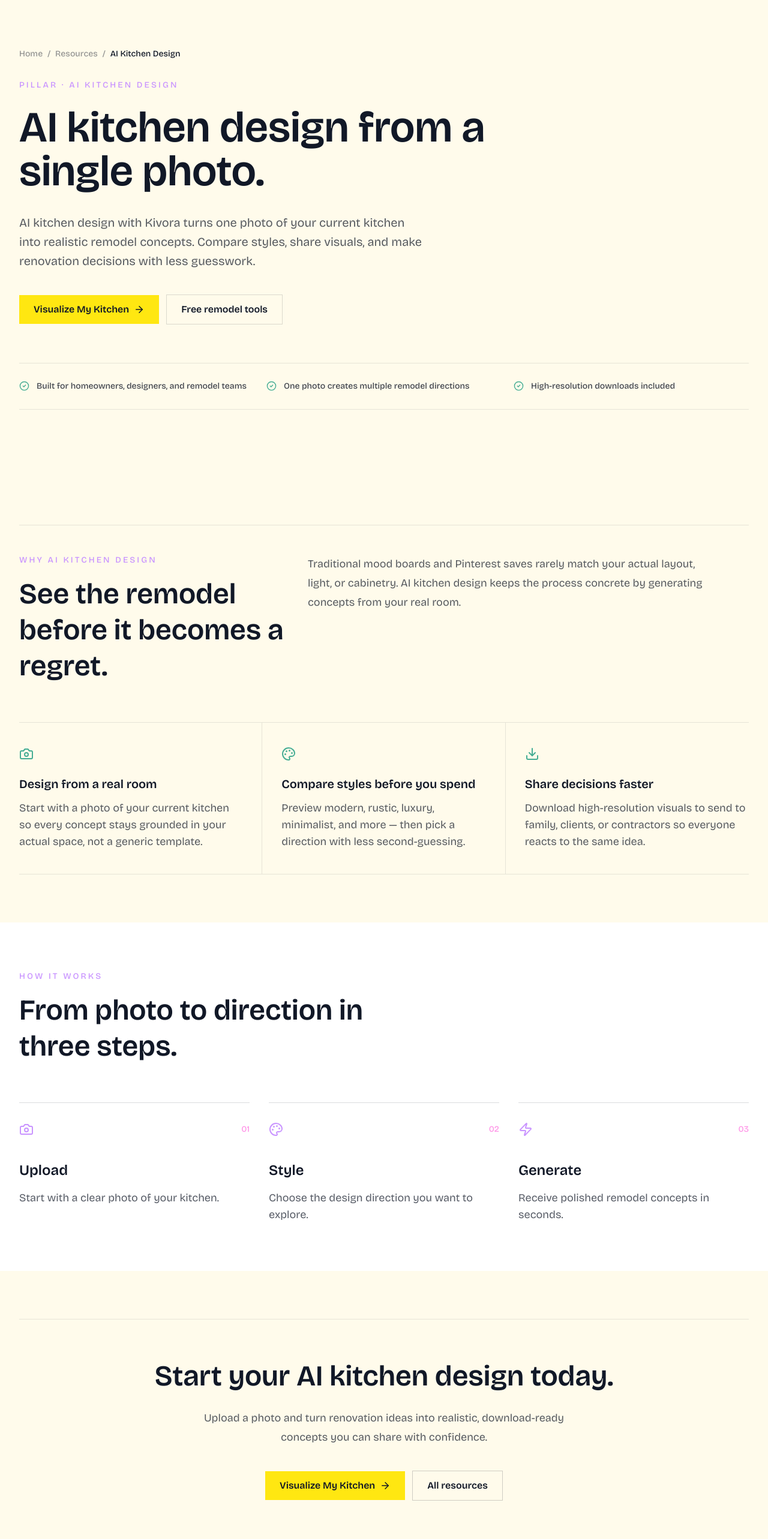
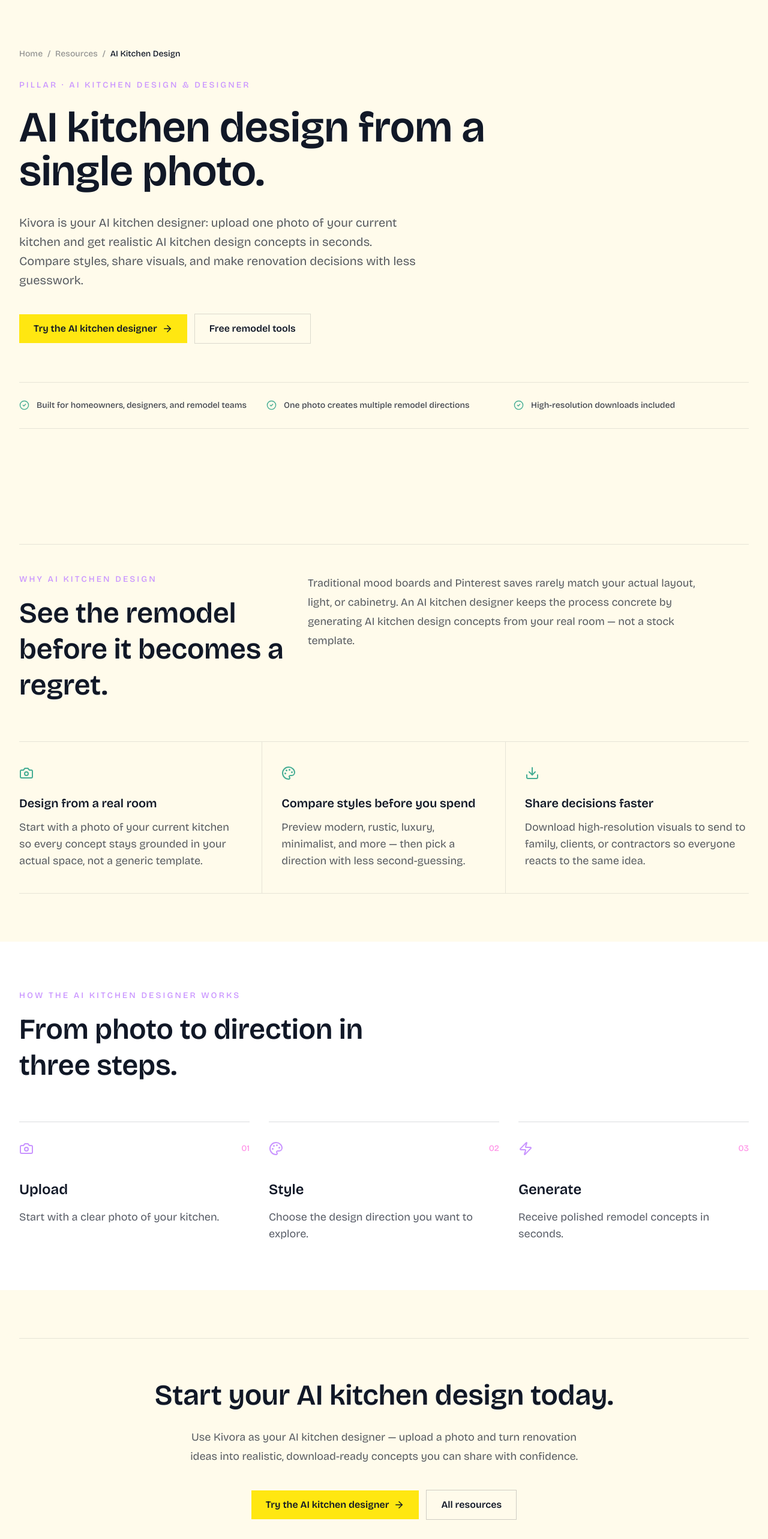
Before and after one commit to KarlGusta/kivora-next, a Next.js app: page /ai-kitchen-designer in a window 1280 px wide. Shown: the part 80-2646 px from the top of the page at 60% size. Built offline with nearby package versions, Linux system fonts and the light colour scheme.

Commit message:
Strengthen AI Kitchen Design pillar for both 'ai kitchen design' and 'ai kitchen designer' keywords

```diff
--- a/app/ai-kitchen-designer/page.jsx
+++ b/app/ai-kitchen-designer/page.jsx
@@ -7,42 +7,60 @@ import { purchaseUrl } from "@/data/commercialPages";
 const SITE_URL = "https://kivora.collabtower.com";
 
 export const metadata = {
-  title: "AI Kitchen Design | Design Kitchens from One Photo",
+  title: "AI Kitchen Designer | AI Kitchen Design from One Photo",
   description:
-    "AI kitchen design with Kivora — upload one photo of your kitchen and generate realistic remodel concepts in seconds. Compare styles before you renovate.",
+    "AI kitchen designer by Kivora — upload one photo and get realistic AI kitchen design concepts in seconds. Compare styles before you renovate.",
   keywords:
-    "ai kitchen design, ai kitchen designer, ai kitchen remodel, kitchen design ai, ai kitchen visualizer, kitchen remodel ai",
+    "ai kitchen design, ai kitchen designer, ai kitchen remodel, kitchen design ai, ai kitchen visualizer, kitchen remodel ai, online kitchen designer",
   alternates: {
     canonical: `${SITE_URL}/ai-kitchen-designer`,
   },
   openGraph: {
-    title: "AI Kitchen Design | Kivora",
+    title: "AI Kitchen Designer | AI Kitchen Design | Kivora",
     description:
-      "Upload one photo and generate realistic AI kitchen remodel concepts. Compare styles before you spend.",
+      "Upload one photo and generate realistic AI kitchen design concepts. Your online AI kitchen designer for remodel previews.",
     url: `${SITE_URL}/ai-kitchen-designer`,
     siteName: "Kivora",
     type: "website",
   },
   twitter: {
     card: "summary_large_image",
-    title: "AI Kitchen Design | Kivora",
+    title: "AI Kitchen Designer | AI Kitchen Design | Kivora",
     description:
-      "Upload one photo and generate realistic AI kitchen remodel concepts in seconds.",
+      "Upload one photo and generate realistic AI kitchen design concepts in seconds.",
   },
 };
 
 const structuredData = {
   "@context": "https://schema.org",
+  "@graph": [
+    {
       "@type": "WebPage",
-  name: "AI Kitchen Design",
+      name: "AI Kitchen Design & AI Kitchen Designer",
       description:
-    "AI kitchen design with Kivora — photo-based remodel visualization for homeowners and designers.",
+        "AI kitchen design with Kivora — photo-based remodel visualization. Use Kivora as your AI kitchen designer.",
       url: `${SITE_URL}/ai-kitchen-designer`,
       isPartOf: {
         "@type": "WebSite",
         name: "Kivora",
         url: SITE_URL,
       },
+    },
+    {
+      "@type": "SoftwareApplication",
+      name: "Kivora AI Kitchen Designer",
+      applicationCategory: "DesignApplication",
+      operatingSystem: "Web",
+      description:
+        "Online AI kitchen designer that turns one photo into realistic kitchen remodel concepts.",
+      url: `${SITE_URL}/ai-kitchen-designer`,
+      offers: {
+        "@type": "Offer",
+        priceCurrency: "USD",
+        availability: "https://schema.org/InStock",
+      },
+    },
+  ],
 };
 
 const benefits = [
@@ -100,15 +118,15 @@ export default function AiKitchenDesignPillarPage() {
             </nav>
 
             <p className="mb-6 text-sm font-medium uppercase tracking-[0.22em] text-kivora-purple">
-              Pillar · AI Kitchen Design
+              Pillar · AI Kitchen Design & Designer
             </p>
             <h1 className="max-w-4xl text-5xl font-semibold leading-[1.02] md:text-7xl">
               AI kitchen design from a single photo.
             </h1>
             <p className="mt-8 max-w-2xl text-lg leading-8 text-kivora-ink/70 md:text-xl">
-              AI kitchen design with Kivora turns one photo of your current kitchen into
-              realistic remodel concepts. Compare styles, share visuals, and make
-              renovation decisions with less guesswork.
+              Kivora is your AI kitchen designer: upload one photo of your current kitchen and
+              get realistic AI kitchen design concepts in seconds. Compare styles, share visuals,
+              and make renovation decisions with less guesswork.
             </p>
 
             <div className="mt-10 flex flex-col gap-3 sm:flex-row sm:items-center">
@@ -118,7 +136,7 @@ export default function AiKitchenDesignPillarPage() {
                 rel="noopener noreferrer"
                 className="inline-flex min-h-12 items-center justify-center gap-2 bg-kivora-yellow px-6 py-3 text-base font-semibold text-kivora-ink transition-colors hover:bg-kivora-purple"
               >
-                Visualize My Kitchen
+                Try the AI kitchen designer
                 <ArrowRight size={18} />
               </a>
               <Link
@@ -155,9 +173,9 @@ export default function AiKitchenDesignPillarPage() {
                 </h2>
               </div>
               <p className="max-w-2xl text-lg leading-8 text-kivora-ink/70">
-                Traditional mood boards and Pinterest saves rarely match your actual
-                layout, light, or cabinetry. AI kitchen design keeps the process concrete
-                by generating concepts from your real room.
+                Traditional mood boards and Pinterest saves rarely match your actual layout,
+                light, or cabinetry. An AI kitchen designer keeps the process concrete by
+                generating AI kitchen design concepts from your real room — not a stock template.
               </p>
             </div>
 
@@ -180,7 +198,7 @@ export default function AiKitchenDesignPillarPage() {
           <div className="mx-auto max-w-7xl">
             <div className="max-w-2xl">
               <p className="mb-4 text-sm font-medium uppercase tracking-[0.22em] text-kivora-purple">
-                How it works
+                How the AI kitchen designer works
               </p>
               <h2 className="text-4xl font-semibold leading-tight md:text-5xl">
                 From photo to direction in three steps.
@@ -209,8 +227,8 @@ export default function AiKitchenDesignPillarPage() {
               Start your AI kitchen design today.
             </h2>
             <p className="mx-auto mt-6 max-w-2xl text-lg leading-8 text-kivora-ink/70">
-              Upload a photo and turn renovation ideas into realistic, download-ready
-              concepts you can share with confidence.
+              Use Kivora as your AI kitchen designer — upload a photo and turn renovation ideas
+              into realistic, download-ready concepts you can share with confidence.
             </p>
             <div className="mt-10 flex flex-col items-center justify-center gap-3 sm:flex-row">
               <a
@@ -219,7 +237,7 @@ export default function AiKitchenDesignPillarPage() {
                 rel="noopener noreferrer"
                 className="inline-flex min-h-12 items-center justify-center gap-2 bg-kivora-yellow px-6 py-3 text-base font-semibold text-kivora-ink transition-colors hover:bg-kivora-purple"
               >
-                Visualize My Kitchen
+                Try the AI kitchen designer
                 <ArrowRight size={18} />
               </a>
               <Link
```
Lines whose indentation alone changed are shown as unchanged.
